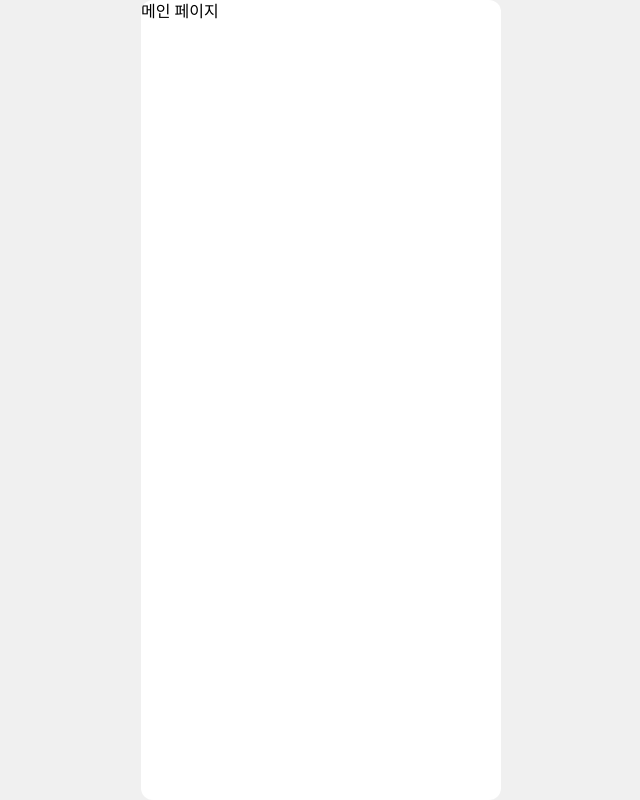
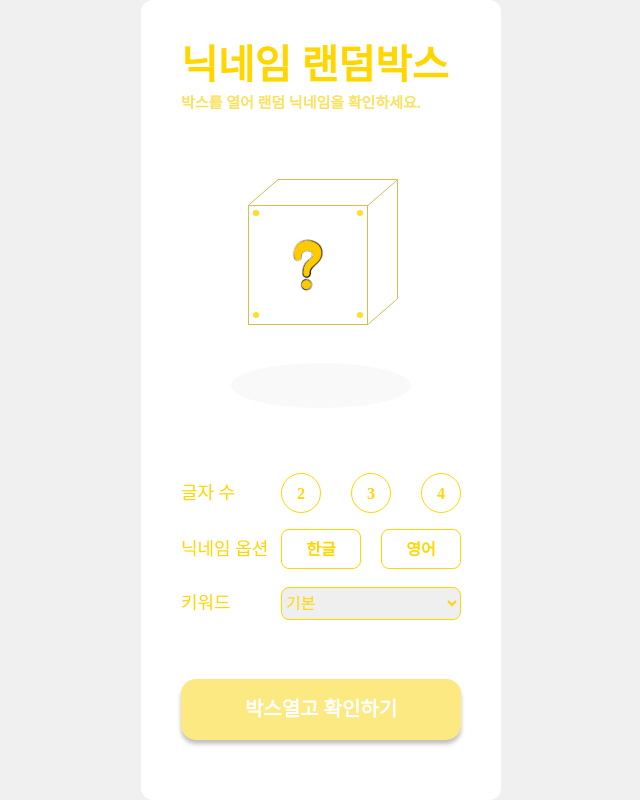
Before and after one commit to 2yunseong/nickname-generator, a React (Create React App) app: page / in a window 1280 px wide. Shown: the whole page, without its empty margins (319-959 px from the left). Built offline with nearby package versions, Linux system fonts and the light colour scheme.

Commit message:
feat: 메인 페이지 UI 구현

```diff
--- a/src/pages/MainPage.tsx
+++ b/src/pages/MainPage.tsx
@@ -1,3 +1,62 @@
+import styled from 'styled-components';
+import { ReactComponent as ClosedBox } from '../asset/closed-box.svg';
+import NickNameOption from '../components/MainPage/NickNameOption';
+
 export default function MainPage() {
-  return <div>메인 페이지</div>;
+  return (
+    <Wrapper>
+      <Title>닉네임 랜덤박스</Title>
+      <Description>박스를 열어 랜덤 닉네임을 확인하세요.</Description>
+      <ImageWrapper>
+        <ClosedBox />
+      </ImageWrapper>
+      <NickNameOption />
+      <GenerateButton>박스열고 확인하기</GenerateButton>
+    </Wrapper>
+  );
 }
+
+export const Wrapper = styled.div`
+  height: 100%;
+  padding: 39px 40px 60px 40px;
+  display: flex;
+  flex-direction: column;
+`;
+
+const Title = styled.h1`
+  flex: 0 0 54px;
+  font-weight: 700;
+  font-size: 40px;
+  line-height: 54px;
+  color: ${({ theme }) => theme.colors.yellow100};
+`;
+
+const Description = styled.p`
+  flex: 0 0 20px;
+  font-weight: 600;
+  font-size: 15px;
+  line-height: 20px;
+  color: ${({ theme }) => theme.colors.yellow200};
+`;
+
+const ImageWrapper = styled.div`
+  flex: 0 0 360px;
+  display: flex;
+  justify-content: center;
+  align-items: center;
+`;
+
+const GenerateButton = styled.button`
+  flex: 0 0 61px;
+  width: 280px;
+  justify-self: flex-end;
+  background: ${({ theme }) => theme.colors.yellow300};
+  box-shadow: 0px 4px 4px rgba(0, 0, 0, 0.25);
+  border: none;
+  border-radius: 15px;
+  font-weight: 600;
+  font-size: 20px;
+  line-height: 27px;
+  color: ${({ theme }) => theme.colors.white};
+  cursor: pointer;
+`;
```
